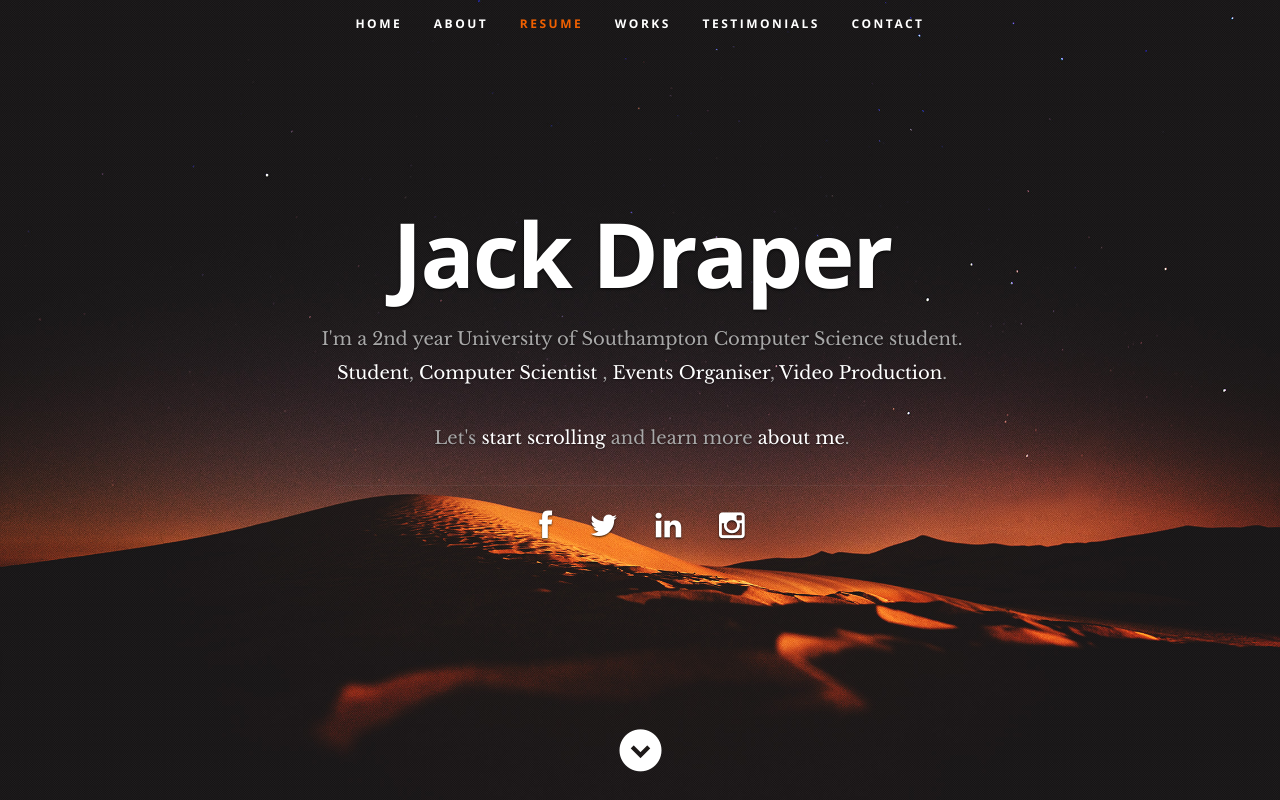
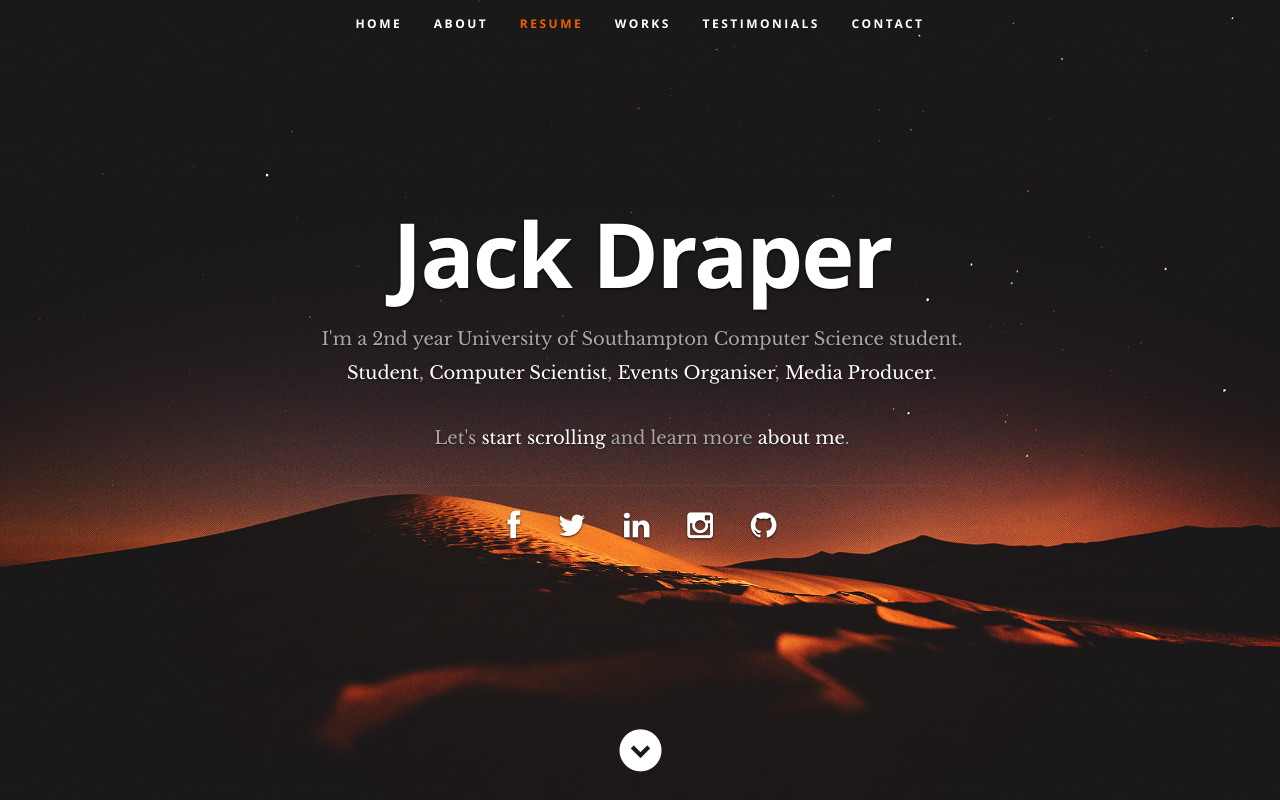
Before and after one commit to JayDwee/JayDwee.github.io, a plain HTML site: page index.html in a window 1280 px wide. Shown: the top 800 px of the page. Drawn offline with nearby package versions, Linux system fonts and the light colour scheme.

Commit message:
Added github logo

```diff
--- a/index.html
+++ b/index.html
@@ -57,7 +57,7 @@
       <div class="row banner">
          <div class="banner-text">
             <h1 class="responsive-headline">Jack Draper</h1>
-            <h3>I'm a 2nd year University of Southampton Computer Science student. <p><span>Student</span>, <span>Computer Scientist</span> , <span>Events Organiser</span>, <span>Video Production</span>.<p>
+            <h3>I'm a 2nd year University of Southampton Computer Science student. <p><span>Student</span>, <span>Computer Scientist</span>, <span>Events Organiser</span>, <span>Media Producer</span>.<p>
 			Let's <a class="smoothscroll" href="#about">start scrolling</a>
             and learn more <a class="smoothscroll" href="#about">about me</a>.</h3>
             <hr />
@@ -67,6 +67,7 @@
 			   <!--<li><a href="#"><i class="fa fa-google-plus"></i></a></li>-->
                <li><a href="https://www.linkedin.com/in/jack-draper-495471151/"><i class="fa fa-linkedin"></i></a></li>
                <li><a href="https://www.instagram.com/jaydwee"><i class="fa fa-instagram"></i></a></li>
+			   <li><a href="https://www.github.com/jaydwee"><i class="fa fa-github"></i></a></li>
                <!--<li><a href="#"><i class="fa fa-dribbble"></i></a></li>
                <li><a href="#"><i class="fa fa-skype"></i></a></li>-->
             </ul>
```
